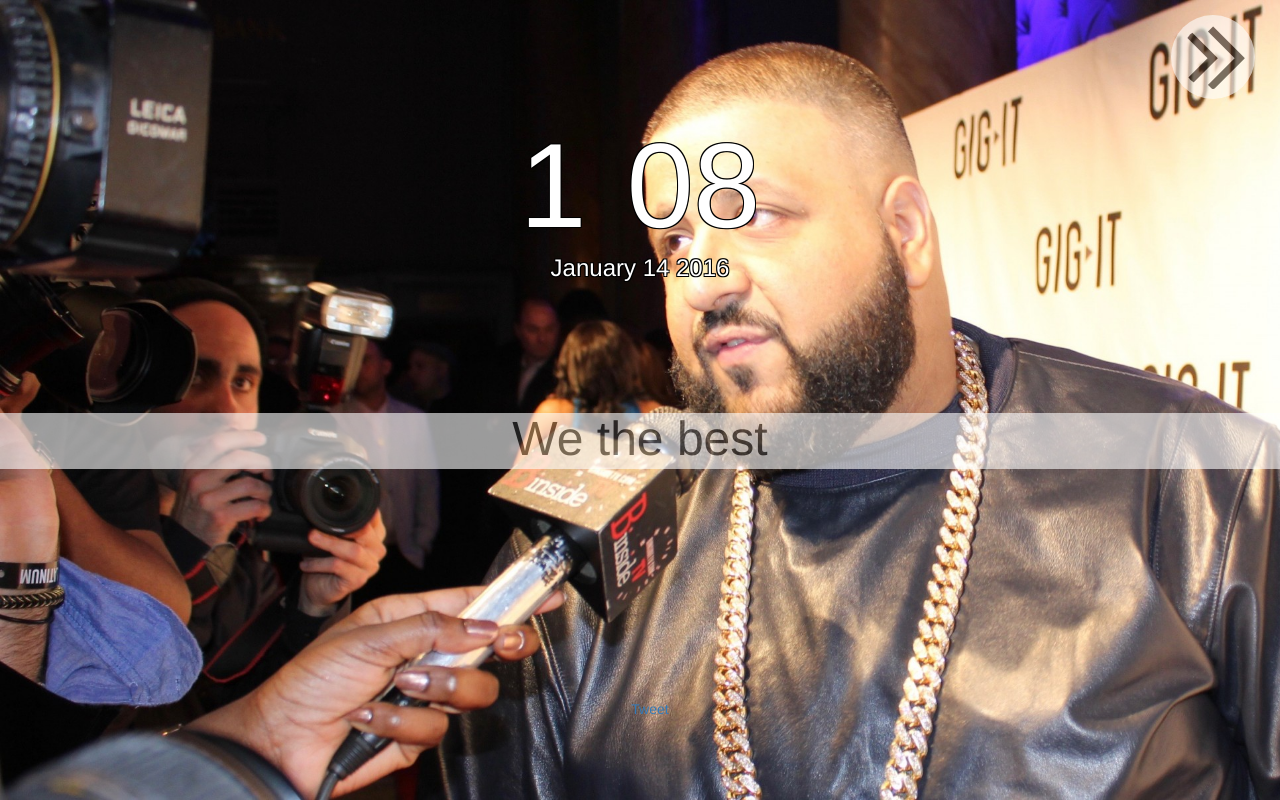
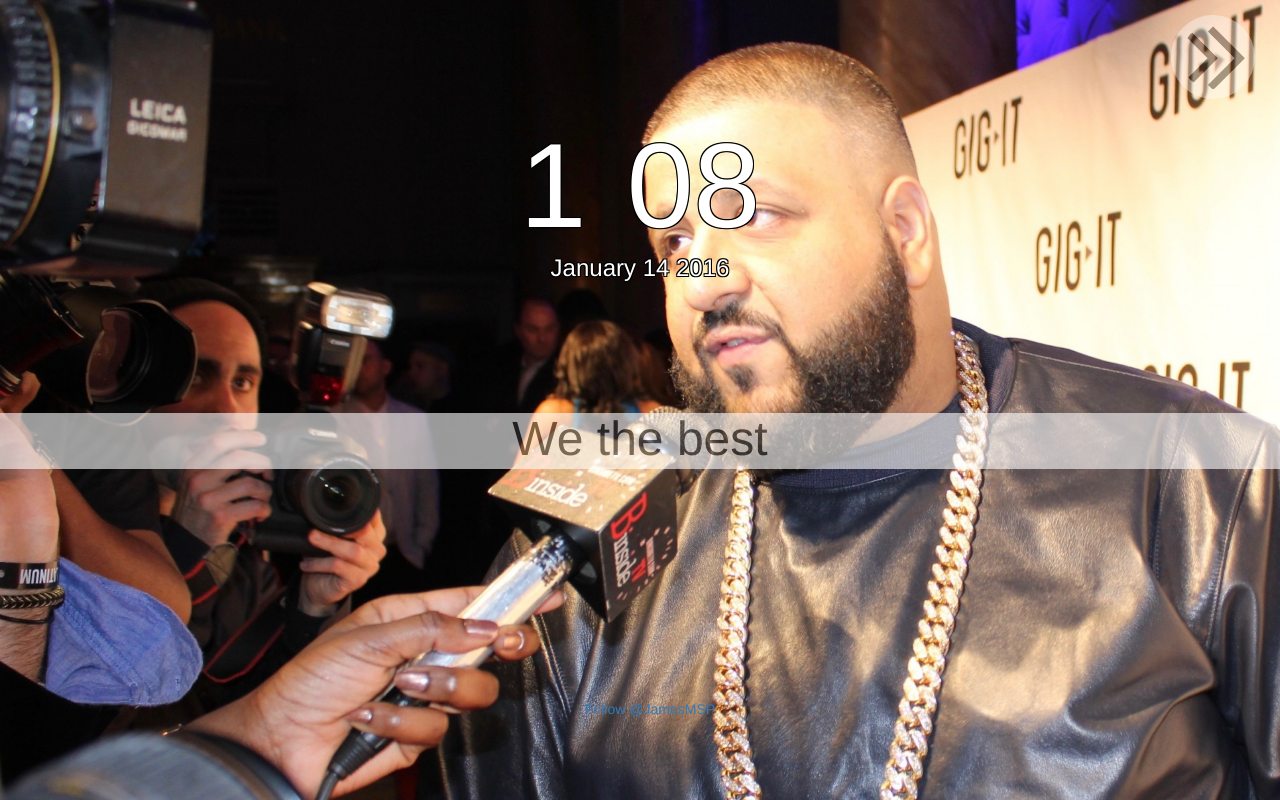
Before and after one commit to JamesEarle/DJKhaled, a browser extension: page index.html in a window 1280 px wide. Both pictures are taken after a click on the picture 1213 px from the left and 57 px from the top of the page. Drawn offline with Linux system fonts and the light colour scheme.

```diff
--- a/css/style.css
+++ b/css/style.css
@@ -9,6 +9,17 @@
   margin-left: 20px;
 }
 
+#bg {
+  background-size: cover;
+  /*background-position:center*/
+  height:100%;
+  background-repeat: no-repeat;
+  min-height:100vh;
+  min-width:100vh;
+  overflow: hidden;
+  /*z-index:-1;*/
+}
+
 .social {
   max-width: 210px;
   text-align: center;
@@ -16,23 +27,9 @@
   margin-right: auto;
 }
 
-#bg {
-  background-size: cover;
-  height:100%;
-  background-repeat: no-repeat;
-  min-height:100vh;
-  min-width:100vh;
-  overflow: hidden;
-  z-index:-1;
-}
-
 .body-background {
   width:100%;
   height:100%;
-}
-
-.content {
-  /*z-index: 1;*/
 }
 
 .nav-title {
--- a/index.html
+++ b/index.html
@@ -4,6 +4,8 @@
 <head>
   <link rel='stylesheet' type='text/css' href="css/bootstrap.css">
   <link rel='stylesheet' type='text/css' href="css/style.css">
+  <meta name="twitter:widgets:csp" content="on">
+  <title>New Tab | DJ Khaled's Inspiration</title>
 </head>
 <body>
   <div id="bg">
@@ -39,22 +41,9 @@
       <footer>
         <div class="social">
 
-          <!-- Tweet about this web page. -->
-          <a href="https://twitter.com/share" class="twitter-share-button"{count} data-text="Let DJ Khaled Motivate you with every new Chrome tab!" data-via="JamesMSP" data-size="large" data-hashtags="djkhaledwater">Tweet</a>
-          <script>!function(d,s,id){var js,fjs=d.getElementsByTagName(s)[0],p=/^http:/.test(d.location)?'http':'https';if(!d.getElementById(id)){js=d.createElement(s);js.id=id;js.src=p+'://platform.twitter.com/widgets.js';fjs.parentNode.insertBefore(js,fjs);}}(document, 'script', 'twitter-wjs');</script>
-
-          <!-- Facebook JDK-->
-          <div id="fb-root"></div>
-          <script>(function(d, s, id) {
-            var js, fjs = d.getElementsByTagName(s)[0];
-            if (d.getElementById(id)) return;
-            js = d.createElement(s); js.id = id;
-            js.src = "//connect.facebook.net/en_US/sdk.js#xfbml=1&version=v2.5";
-            fjs.parentNode.insertBefore(js, fjs);
-            }(document, 'script', 'facebook-jssdk'));</script>
-
-          <!-- Facebook Like and Share Button -->
-          <div class="fb-like" data-href="https://www.facebook.com/djkhaledtabs/" data-layout="button_count" data-action="like" data-show-faces="false" data-share="true"></div>
+          <!-- Follow the Developer -->
+          <a href="https://twitter.com/JamesMSP" class="twitter-follow-button" data-show-count="false" data-size="large">Follow @JamesMSP</a>
+          <script type="text/javascript" src="js/social-twitter.js"></script>
         </div>
       </footer>
     </div>
--- a/js/custom-background.js
+++ b/js/custom-background.js
@@ -8,7 +8,21 @@
 
   	// Listeners on objects (excluding 'body' interestingly) must be setup in the .ready() function.
   	nextButtonListener();
+    nextButtonHoverAnimate();
 });
+
+/*
+
+*/
+function nextButtonHoverAnimate() {
+  $('#next').hover(
+    function() {
+      $(this).animate({opacity: '1'}, 150);
+    },
+    function() {
+      $(this).animate({opacity: '0.4'}, 150);
+    });
+}
 
 /*
 	Each time the element is selected, we cycle to the next background image.
--- /dev/null
+++ b/js/social-twitter.js
@@ -0,0 +1 @@
+!function(d,s,id){var js,fjs=d.getElementsByTagName(s)[0],p=/^http:/.test(d.location)?'http':'https';if(!d.getElementById(id)){js=d.createElement(s);js.id=id;js.src=p+'://platform.twitter.com/widgets.js';fjs.parentNode.insertBefore(js,fjs);}}(document, 'script', 'twitter-wjs');
```
Also changed, not shown: js/social-fb.js (added, +7 -0 lines), icon-128.png (added), icon-19.png (added), icon.png (added), manifest.json (added), 1 other file.
